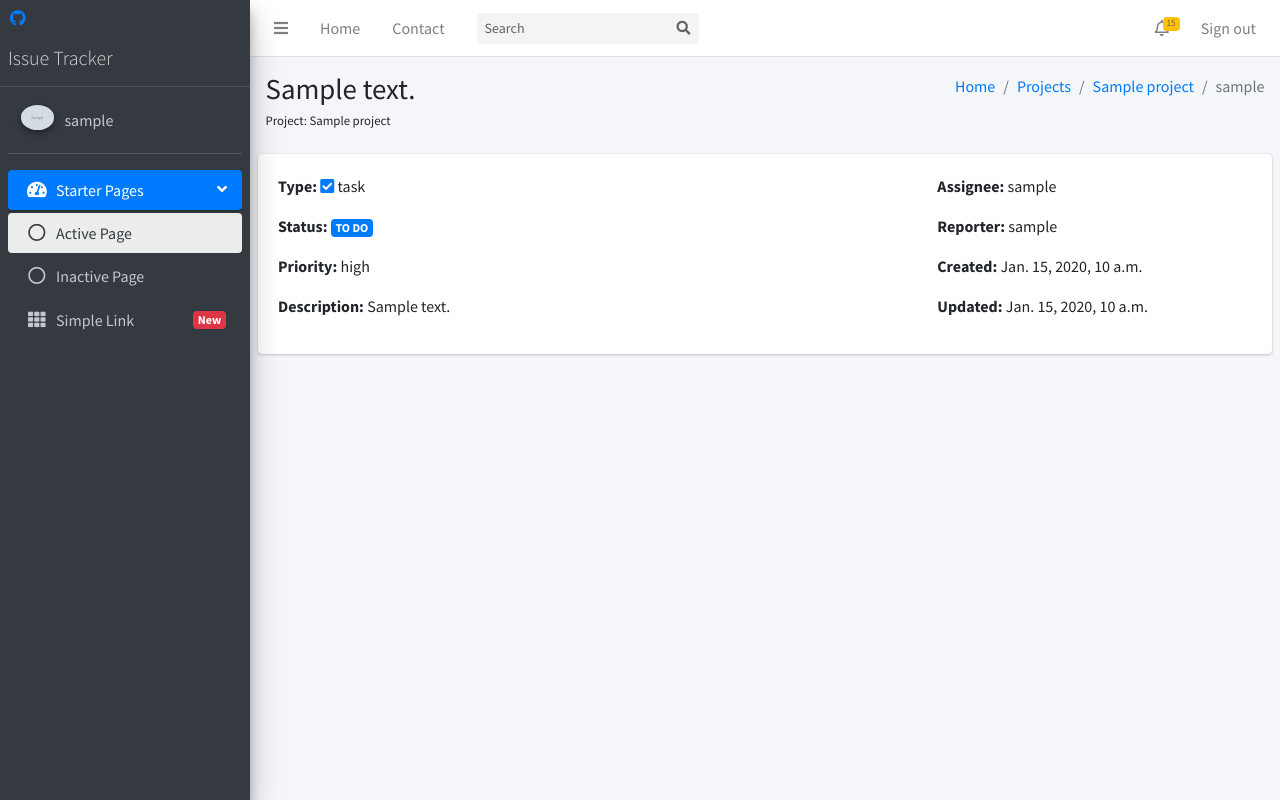
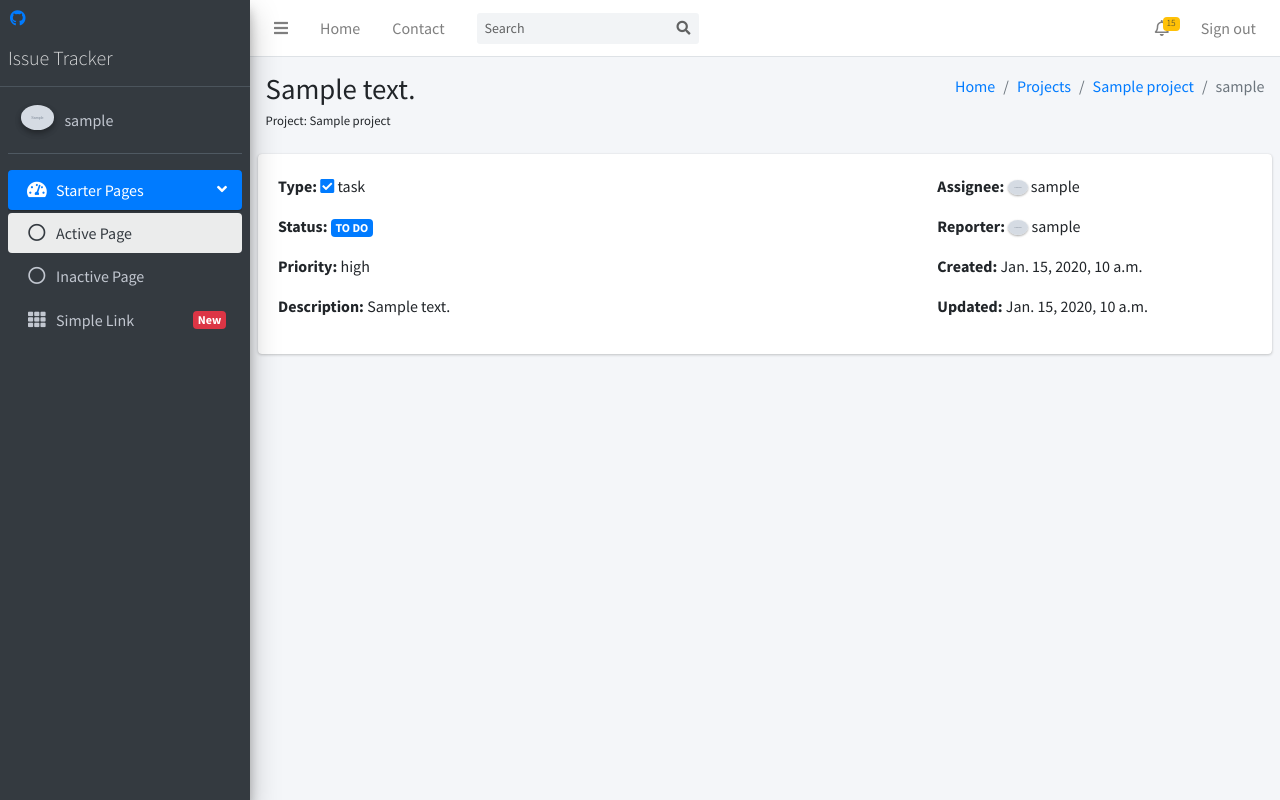
Before and after one commit to efefre/issue_tracker, a Django app: a page that uses issue_tracker_root/templates/issues/issue.html in a window 1280 px wide. Run offline with Django 3.2, Linux system fonts and the light colour scheme; a user stored in the database is signed in; tables that the repository leaves empty hold one stand-in row (values such as "Sample post"); grey boxes marked "Sample" are stand-in pictures; some libraries are stand-ins or nearby versions.

Commit message:
Add profile_img for assignee and reporter in issue.html

```diff
--- a/issue_tracker_root/templates/issues/issue.html
+++ b/issue_tracker_root/templates/issues/issue.html
@@ -64,8 +64,8 @@
                         <p><strong>Description: </strong>{{issue_detail.description}}</p>
                     </div>
                     <div class="col-md-4 offset-md-1">
-                        <p><strong>Assignee: </strong>{{issue_detail.assignee}}</p>
-                        <p><strong>Reporter: </strong>{{issue_detail.reporter}}</p>
+                        <p><strong>Assignee: </strong><img src="/media/{{issue_detail.assignee.profile_img}}" class="img-circle elevation-1" style="width: 20px;"> {{issue_detail.assignee}}</p>
+                        <p><strong>Reporter: </strong><img src="/media/{{issue_detail.reporter.profile_img}}" class="img-circle elevation-1" style="width: 20px;"> {{issue_detail.reporter}}</p>
                         <p><strong>Created: </strong>{{issue_detail.created}}</p>
                         <p><strong>Updated: </strong>{{issue_detail.updated}}</p>
                     </div>
```
